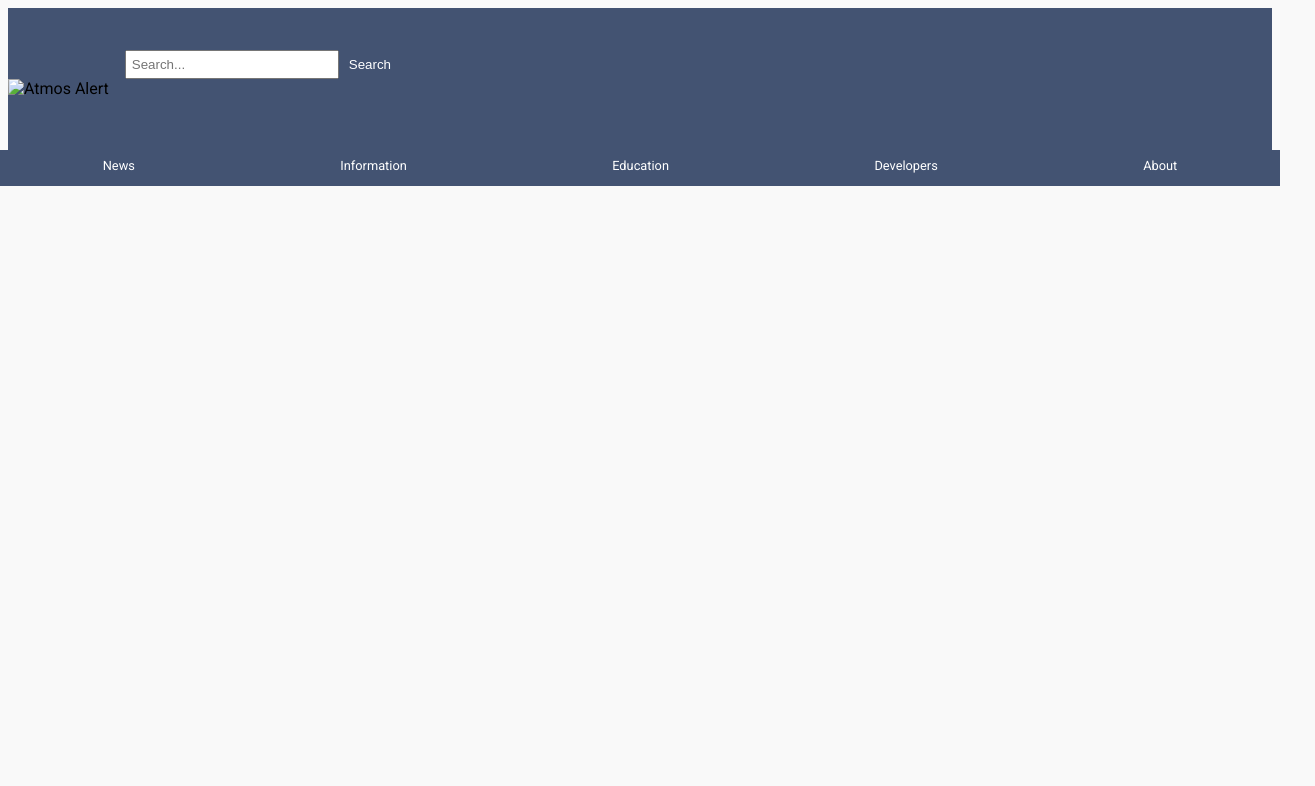
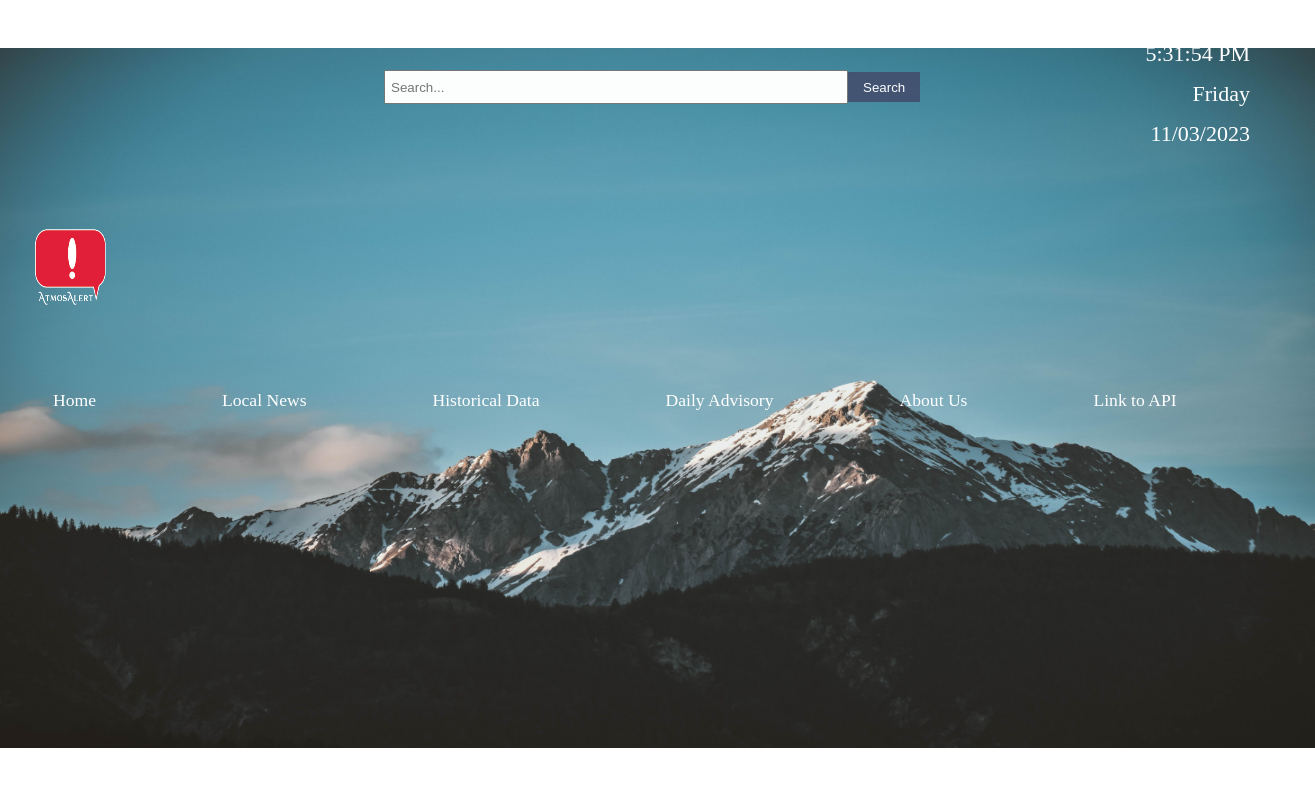
Before and after one commit to ILadutska/Weather-Channel, a plain HTML site: page Weather related CSS stuff/project1.html in a window 1280 px wide. Shown: the whole page, 1315 px wide, since content can reach past the window. Drawn offline with Linux system fonts and the light colour scheme.

Commit message:
Added search bar and made the website adaptive to all screens

```diff
--- a/Weather related CSS stuff/ProjectStyle.css
+++ b/Weather related CSS stuff/ProjectStyle.css
@@ -1,69 +1,105 @@
-/* ProjectStyle.css */
-
-@import url("https://fonts.googleapis.com/css2?family=Roboto&display=swap");
-
-* {
+body {
     margin: 0;
     padding: 0;
-    box-sizing: content-box;
+    overflow: hidden;
 }
 
-body {
-    margin: 0.5rem;
-    font-family: "Roboto", sans-serif;
-    background-image: url("css\istockphoto-624679260-1024x1024.jpg");
-    text-align: center;
-    background-color: #f9f9f9;
-
-}
-
-header {
-    justify-content: space-between;
-    align-items: center;
-    padding: 1rem;
-    border-radius: 1rem;
-    margin-bottom: 3rem;
-    display: flex;
-    /* Add this line to make the header a flex container */
-}
-
-h1 {
-    font-size: 3rem;
-    font-family: cursive;
-    color: black;
+.background-image {
     position: absolute;
-    left: 100px;
-
-
-}
-
-h2 {
-
-    font-size: 1rem;
-    color: black;
-    margin-bottom: 1rem;
-}
-
-ul {
-    /*background-color: #333;*/
-    background-color: #435372;
-    ;
-
+    height: auto;
+    object-fit: contain;
 
 }
 
 
+.on-top {
+    top: 90px;
+    /* Adjust the top margin as needed */
+    left: 20px;
+    position: absolute;
+}
+
+.on-top img {
+    max-width: 100%;
+    max-height: 100%;
+    height: 30vh;
+}
+
+.search-container {
+    justify-content: center;
+    /* Center horizontally */
+    position: absolute;
+    display: flex;
+    align-items: center;
+    opacity: 99%;
+    /* Example: Set the opacity to 50% */
+    z-index: 100;
+    top: 70px;
+    left: 30%;
+
+}
+
+.search-container input[type="text"] {
+    top: 0px;
+    padding: 5px;
+    width: 450px;
+    height: 20px;
+}
+
+.search-container button {
+    padding: 5px 15px;
+    background-color: #435372;
+    color: white;
+    border: none;
+    cursor: pointer;
+    height: 30px;
+}
+
+.search-container button:hover {
+    background-color: #333;
+}
+
+.containerTime h6 {
+    position: absolute;
+    top: -10px;
+    right: 30px;
+    color: #fff;
+    font-size: 22px;
+    font-weight: 200;
+
+}
+
+.containerDay h6 {
+    position: absolute;
+    top: 30px;
+    right: 30px;
+    color: #fff;
+    font-size: 22px;
+    font-weight: 200;
+
+}
+
+.containerDate h6 {
+    position: absolute;
+    top: 70px;
+    right: 30px;
+    color: #fff;
+    font-size: 22px;
+    font-weight: 200;
+
+}
 
 nav ul {
-    font-size: 0.8rem;
+    font-size: 1.1rem;
     /* Adjust the font size to make it smaller */
     list-style-type: none;
     display: flex;
     justify-content: center;
-    padding: 6;
+    padding: 10;
     margin: 0;
     /* Add margin: 0 to remove the default margin */
 }
+
 
 nav li {
     border-top: 1rem;
@@ -76,7 +112,7 @@ nav li {
 
 nav a {
     display: block;
-    padding: 0.5rem 1rem;
+    padding: 0.5rem 0.5rem;
     /* Adjust the padding to make it smaller */
     text-decoration: none;
     color: #fff;
@@ -91,68 +127,24 @@ nav a:focus {
     text-decoration: underline;
 }
 
-main {
-    background-color: #fff;
-    padding: 1rem;
-    border-radius: 1rem;
+body {
+    display: flex;
+    justify-content: center;
+    align-items: center;
+    height: 100vh;
     margin: 0;
 }
 
-.blue-background ul {
-    position: absolute;
-    top: 150px;
-    /* Adjust the value to position it at the top */
-    width: 100%;
-    padding-bottom: 5px;
-    /* Adjust the padding to create spacing at the bottom */
-    left: 0;
-
+/* CSS for the taskbar */
+ul.taskbar {
+    list-style-type: none;
+    /*margin-right: 40px;
+    margin-top: 30px; */
+    padding: 0px;
 }
 
-.blue-background ul li {
-    justify-content: center;
-    display: flex;
-    margin: 0 1rem;
-    /* Adjust the margin as needed */
-
-
+ul.taskbar li {
+    display: inline;
+    margin-right: 50px;
+    margin-left: 60px
 }
-
-.blue-background {
-    background-color: #435372;
-    display: flex;
-    justify-content: flex-start;
-    align-items: center;
-    height: 20vh;
-    padding-left: 0;
-}
-
-.blue-background img {
-    max-width: 100%;
-    max-height: 100%;
-}
-
-.search-container {
-    justify-content: center;
-    /* Center horizontally */
-    display: flex;
-    align-items: center;
-
-}
-
-.search-container input[type="text"] {
-    padding: 5px;
-    width: 200px;
-}
-
-.search-container button {
-    padding: 5px 10px;
-    background-color: #435372;
-    color: white;
-    border: none;
-    cursor: pointer;
-}
-
-.search-container button:hover {
-    background-color: #333;
-}
--- a/Weather related CSS stuff/project1.html
+++ b/Weather related CSS stuff/project1.html
@@ -2,34 +2,47 @@
 <html lang="en">
 
 <head>
-    <meta charset="UTF-8">
-    <meta http-equiv="X-UA-Compatible" content="IE=edge">
-    <meta name="viewport" content="width=device-width, initial-scale=1.0">
-    <title>Document</title>
+    <meta charset="utf-8">
+    <meta name="viewport" content="width=device-width, initial-scale=1">
+    <title>Project Page 1</title>
     <link rel="stylesheet" href="ProjectStyle.css">
 </head>
 
+<body>
+    <div class="search-container">
+        <input type="text" placeholder="Search...">
+        <button type="submit">Search</button>
+    </div>
+    <div class="background-image">
+        <img src="mountains.jpg" width="1350" height="700" alt="clouds image">
+        <div class="on-top">
+            <img src="logodesigns.png" width="182" height="190" alt="atmos alert">
+            <div class="taskbar">
+                <nav>
+                    <ul class="taskbar">
+                        <li><a href="https://www.bbc.com/weather">Home</a></li>
+                        <li><a href="one.html">Local News</a></li>
+                        <li><a href="two.html">Historical Data</a></li>
+                        <li><a href="two.html">Daily Advisory</a></li>
+                        <li><a href="two.html">About Us</a></li>
+                        <li><a href="two.html">Link to API</a></li>
+                    </ul>
+                </nav>
+            </div>
+        </div>
+    </div>
 
-<body>
-    <div class="blue-background">
-        <img src="Weather related CSS stuff\logodesigns2.png" alt="Atmos Alert">
-        <header>
-            <nav>
 
-                <ul>
-                    <li><a href="one.html">News</a></li>
-                    <li><a href="one.html">Information</a></li>
-                    <li><a href="two.html">Education</a></li>
-                    <li><a href="two.html">Developers</a></li>
-                    <li><a href="two.html">About</a></li>
-                </ul>
-            </nav>
-            <div class="search-container">
-                <input type="text" placeholder="Search...">
-                <button type="submit">Search</button>
-            </div>
-        </header>
+    <div class="containerTime">
+        <h6 id="currentTime"></h6>
     </div>
+    <div class="containerDay">
+        <h6 id="currentDay"></h6>
+    </div>
+    <div class="containerDate">
+        <h6 id="currentDate"></h6>
+    </div>
+    <script src="script.js"></script>
 </body>
 
 </html>
```
Also changed, not shown: Weather related CSS stuff/istockphoto-624679260-1024x1024.jpg (deleted), Weather related CSS stuff/logodesigns.jpg (deleted), Weather related CSS stuff/logodesigns.png (added), Weather related CSS stuff/logodesigns2.png (deleted), Weather related CSS stuff/mountains.jpg (added), Weather related CSS stuff/script.js (renamed from software-engineering files/script.js).
